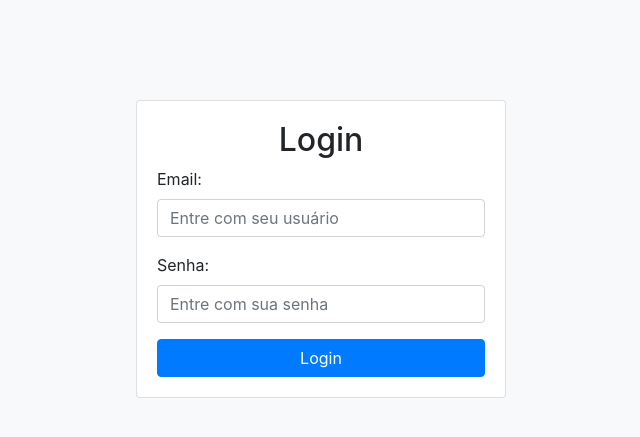
After one commit to hiagoleres/eccomerce-django-sqlite, a Django app: page /login/ in a window 1280 px wide. The commit adds this page. Shown: the top 437 px of the page, without its empty margins (319-959 px from the left). Run offline with Django 3.2, Linux system fonts and the light colour scheme; some libraries are stand-ins or nearby versions.

Commit message:
adicionando tela de login

```diff
--- /dev/null
+++ b/store/templates/store/login.html
@@ -0,0 +1,45 @@
+<!DOCTYPE html>
+<html lang="en">
+<head>
+    <meta charset="UTF-8">
+    <meta name="viewport" content="width=device-width, initial-scale=1, shrink-to-fit=no">
+    <title>Login Page</title>
+    <link rel="stylesheet" href="https://stackpath.bootstrapcdn.com/bootstrap/4.4.1/css/bootstrap.min.css" integrity="sha384-Vkoo8x4CGsO3+Hhxv8T/Q5PaXtkKtu6ug5TOeNV6gBiFeWPGFN9MuhOf23Q9Ifjh" crossorigin="anonymous">
+    <style>
+        body {
+            background-color: #f8f9fa;
+        }
+        .login-container {
+            max-width: 400px;
+            margin: auto;
+            margin-top: 100px;
+        }
+    </style>
+</head>
+<body>
+
+<div class="container login-container">
+    <div class="card">
+        <div class="card-body">
+            <h2 class="text-center">Login</h2>
+            <form>
+                <div class="form-group">
+                    <label for="username">Email:</label>
+                    <input type="text" class="form-control" id="username" placeholder="Entre com seu usuário">
+                </div>
+                <div class="form-group">
+                    <label for="password">Senha:</label>
+                    <input type="password" class="form-control" id="password" placeholder="Entre com sua senha">
+                </div>
+                <button type="submit" class="btn btn-primary btn-block">Login</button>
+            </form>
+        </div>
+    </div>
+</div>
+
+<script src="https://code.jquery.com/jquery-3.4.1.slim.min.js" integrity="sha384-J6qa4849blE2+poT4WnyKhv5vZF5SrPo0iEjwBvKU7imGFAV0wwj1yYfoRSJoZ+n" crossorigin="anonymous"></script>
+<script src="https://cdn.jsdelivr.net/npm/popper.js@1.16.0/dist/umd/popper.min.js" integrity="sha384-Q6E9RHvbIyZFJoft+2mJbHaEWldlvI9IOYy5n3zV9zzTtmI3UksdQRVvoxMfooAo" crossorigin="anonymous"></script>
+<script src="https://stackpath.bootstrapcdn.com/bootstrap/4.4.1/js/bootstrap.min.js" integrity="sha384-wfSDF2E50Y2D1uUdj0O3uMBJnjuUD4Ih7YwaYd1iqfktj0Uod8GCExl3Og8ifwB6" crossorigin="anonymous"></script>
+
+</body>
+</html>
--- a/store/templates/store/main.html
+++ b/store/templates/store/main.html
@@ -81,7 +81,7 @@
 
 	    </ul>
 	    <div class="form-inline my-2 my-lg-0">
-	     	<a href="#"class="btn btn-warning">Login</a>
+	     	<a href="{% url 'login' %}"class="btn btn-warning">Login</a>
 
 	     	<a href="{% url 'cart' %}">
 	    		<img  id="cart-icon" src="{% static 'images/cart.png' %}">
--- a/store/urls.py
+++ b/store/urls.py
@@ -10,4 +10,5 @@ urlpatterns = [
 	path('update_item/', views.updateItem, name="update_item"),
 	path('process_order/', views.processOrder, name="process_order"),
     path('sobre/', views.sobre, name="sobre"),
+    path('login/', views.login, name="login"),
 ]
--- a/store/views.py
+++ b/store/views.py
@@ -94,3 +94,7 @@ def processOrder(request):
 def sobre(request):
     context = {}  # Dicionário vazio
     return render(request, 'store/sobre.html', context)
+
+def login(request):
+	context = {}
+	return render(request, 'store/login.html', context)
```
